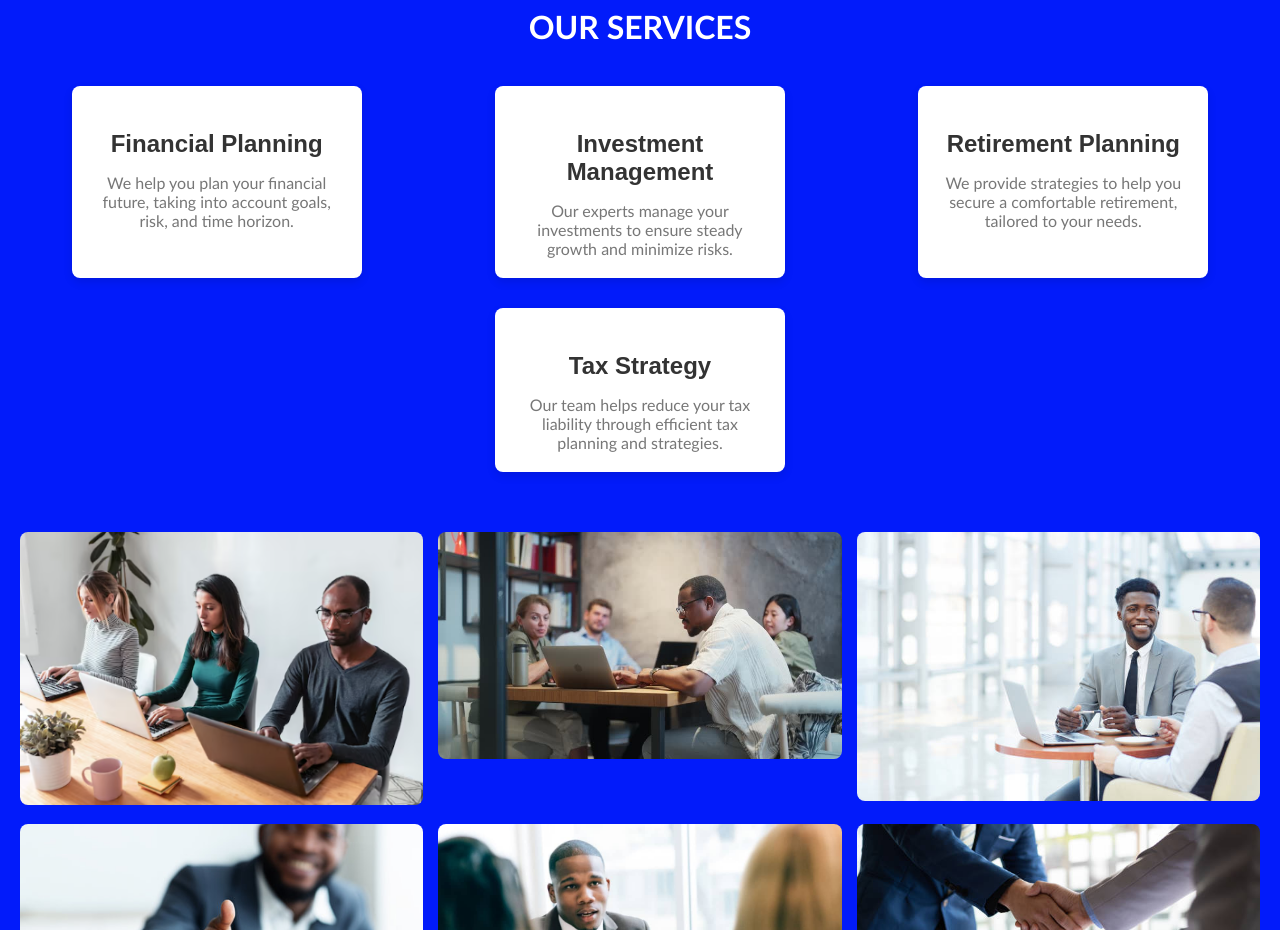
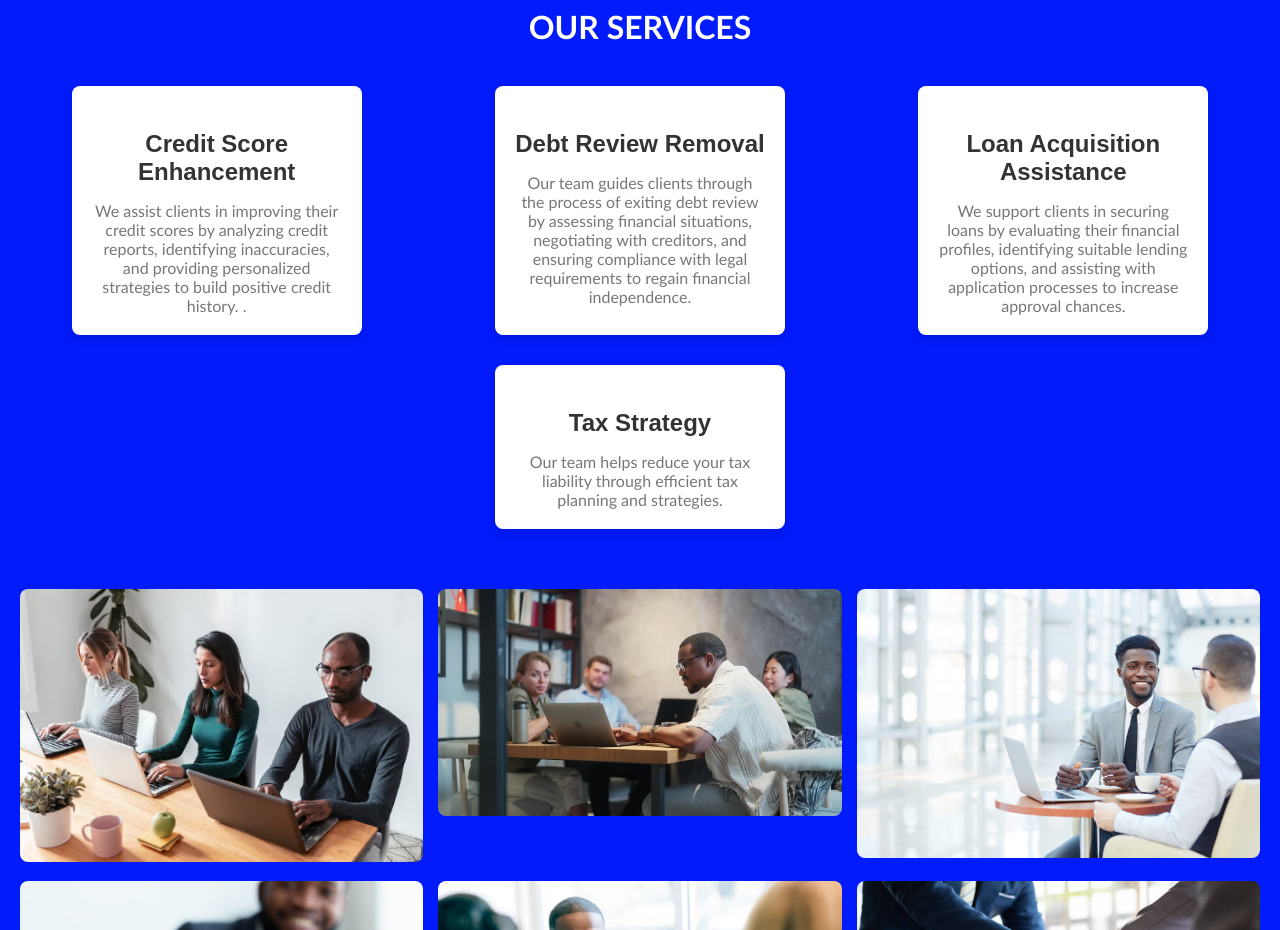
Before and after one commit to sihlesawula/thecreditroom, a plain HTML site: page index.html in a window 1280 px wide. Shown: the part 1540-2470 px from the top of the page. Drawn offline with Linux system fonts and the light colour scheme.

Commit message:
Update index.html

```diff
--- a/index.html
+++ b/index.html
@@ -58,22 +58,21 @@
         </div>
       </div>
   </section>
-
-
   <section id="services" class="services-section">
     <h2>OUR SERVICES</h2>
     <div class="services-container">
       <div class="service-card" data-aos="fade-up" data-aos-duration="1000">
-        <h3>Financial Planning</h3>
-        <p>We help you plan your financial future, taking into account goals, risk, and time horizon.</p>
+        <h3>Credit Score Enhancement </h3>
+        <p>We assist clients in improving their credit scores by analyzing credit reports, identifying inaccuracies, and providing personalized strategies to build positive credit history.
+ .</p>
       </div>
       <div class="service-card" data-aos="fade-up" data-aos-duration="1200">
-        <h3>Investment Management</h3>
-        <p>Our experts manage your investments to ensure steady growth and minimize risks.</p>
+        <h3> Debt Review Removal </h3>
+        <p> Our team guides clients through the process of exiting debt review by assessing financial situations, negotiating with creditors, and ensuring compliance with legal requirements to regain financial independence.</p>
       </div>
       <div class="service-card" data-aos="fade-up" data-aos-duration="1400">
-        <h3>Retirement Planning</h3>
-        <p>We provide strategies to help you secure a comfortable retirement, tailored to your needs.</p>
+        <h3>Loan Acquisition Assistance </h3>
+        <p> We support clients in securing loans by evaluating their financial profiles, identifying suitable lending options, and assisting with application processes to increase approval chances.</p>
       </div>
       <div class="service-card" data-aos="fade-up" data-aos-duration="1600">
         <h3>Tax Strategy</h3>
```
